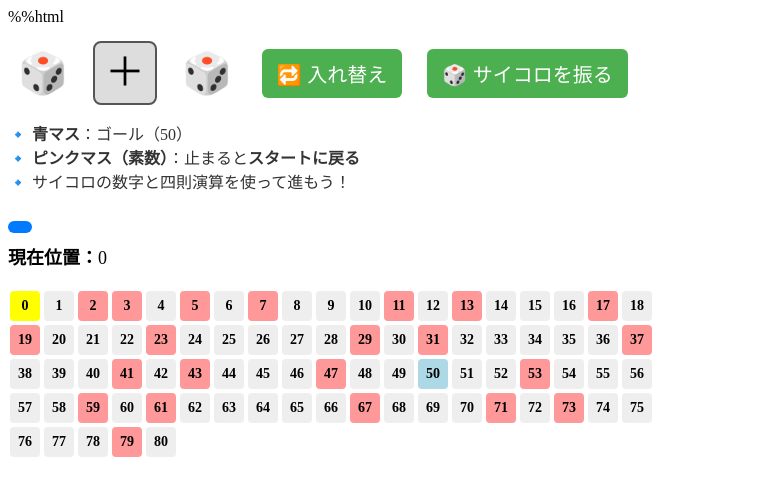
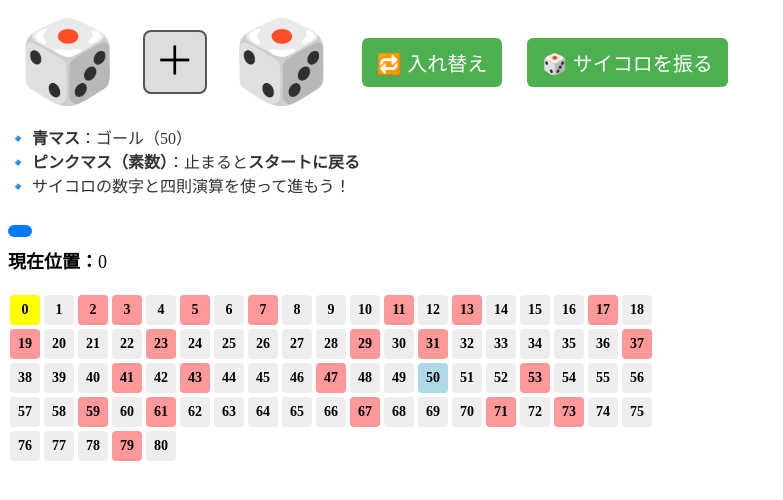
Before and after one commit to ish-naoto/math-game, a plain HTML site: page index.html in a window 1280 px wide. Shown: the whole page, without its empty margins (0-783 px from the left). Drawn offline with Linux system fonts and the light colour scheme.

Commit message:
Update index.html

```diff
--- a/index.html
+++ b/index.html
@@ -1,8 +1,8 @@
-%%html
+
 <style>
   .dice {
     display: inline-block;
-    font-size: 40px; /* ←★大きくする */
+    font-size: 80px; /* ←★大きくする */
     transition: transform 0.5s;
     margin: 0 10px;
   }
```
